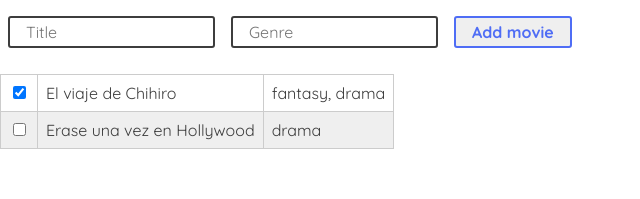
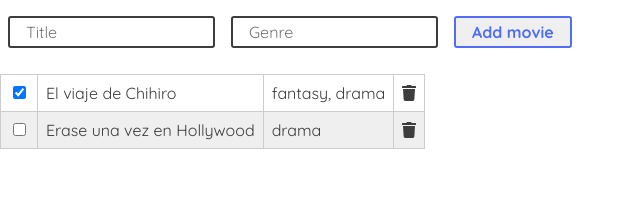
Before and after one commit to hernandezgonzalo/movies-list, a React (Create React App) app: page / in a window 1280 px wide. Shown: the top 199 px of the page, without its empty margins (0-640 px from the left). Built offline with nearby package versions, Linux system fonts and the light colour scheme.

Commit message:
feature: delete movies

```diff
--- a/package.json
+++ b/package.json
@@ -3,6 +3,9 @@
   "version": "0.1.0",
   "private": true,
   "dependencies": {
+    "@fortawesome/fontawesome-svg-core": "^1.2.28",
+    "@fortawesome/free-solid-svg-icons": "^5.13.0",
+    "@fortawesome/react-fontawesome": "^0.1.9",
     "@testing-library/jest-dom": "^4.2.4",
     "@testing-library/react": "^9.5.0",
     "@testing-library/user-event": "^7.2.1",
--- a/src/components/ListItem.js
+++ b/src/components/ListItem.js
@@ -1,6 +1,21 @@
 import React from "react";
+import { FontAwesomeIcon } from "@fortawesome/react-fontawesome";
+import { faTrash } from "@fortawesome/free-solid-svg-icons";
+import styled from "styled-components";
+import { connect } from "react-redux";
 
-const ListItem = ({ movie }) => (
+const Delete = styled(FontAwesomeIcon)`
+  cursor: pointer;
+
+  &:hover {
+    color: ${props => props.theme.colors.secondary};
+  }
+`;
+
+const ListItem = ({ movie, removeMovie }) => {
+  const handleRemove = () => removeMovie(movie);
+
+  return (
     <tr>
       <td>
         <input type="checkbox" checked={movie.watched} readOnly />
@@ -14,7 +29,17 @@ const ListItem = ({ movie }) => (
           </span>
         ))}
       </td>
+      <td>
+        <Delete icon={faTrash} onClick={handleRemove} />
+      </td>
     </tr>
   );
+};
 
-export default ListItem;
+const mapDispatchToProps = dispatch => ({
+  removeMovie: movie => {
+    dispatch({ type: "REMOVE_MOVIE", movie });
+  }
+});
+
+export default connect(null, mapDispatchToProps)(ListItem);
--- a/src/components/ui/Submit.js
+++ b/src/components/ui/Submit.js
@@ -11,6 +11,10 @@ const Button = styled.input`
   border-radius: 3px;
   font-family: ${props => props.theme.fonts};
   font-weight: bold;
+
+  &:hover {
+    cursor: pointer;
+  }
 `;
 
 const Submit = ({ value }) => {
--- a/src/reducers/moviesReducer.js
+++ b/src/reducers/moviesReducer.js
@@ -14,11 +14,21 @@ const initState = {
 };
 
 const moviesReducer = (state = initState, action) => {
-  console.log(state, action);
-  if (action.type === "ADD_MOVIE")
-    return { ...state, movies: [...state.movies, action.movie] };
+  switch (action.type) {
+    case "ADD_MOVIE":
+      if (state.movies.some(movie => movie.title === action.movie.title))
+        return state; // if the movie title already exists do not add it
+      return { ...state, movies: [...state.movies, action.movie] };
 
-  return state;
+    case "REMOVE_MOVIE":
+      return {
+        ...state,
+        movies: state.movies.filter(movie => movie.title !== action.movie.title)
+      };
+
+    default:
+      return state;
+  }
 };
 
 export default moviesReducer;
```
Also changed, not shown: 1 other file (tests, documents, lock files or other folders). Lines whose indentation alone changed are shown as unchanged.
